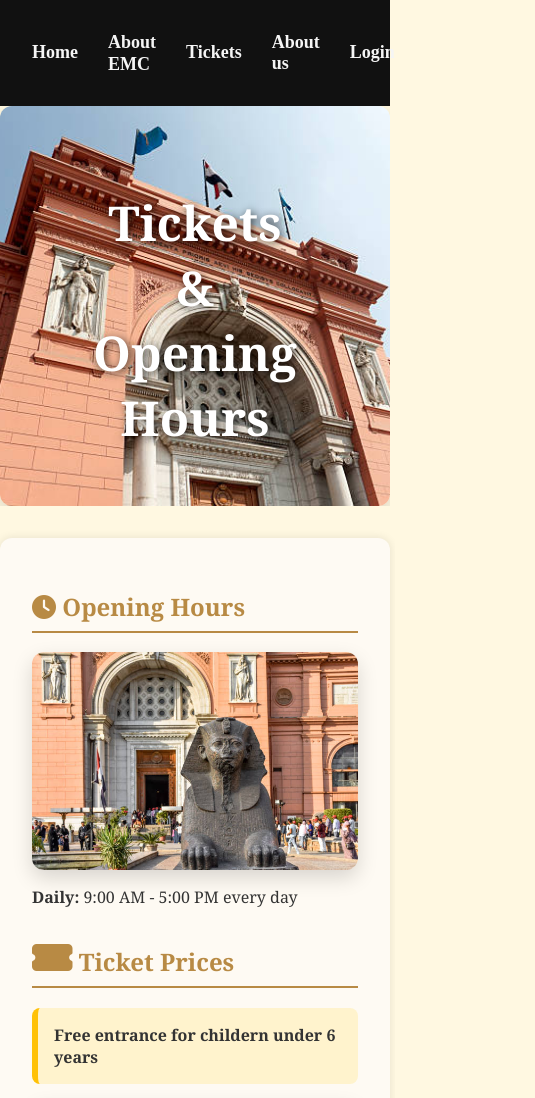
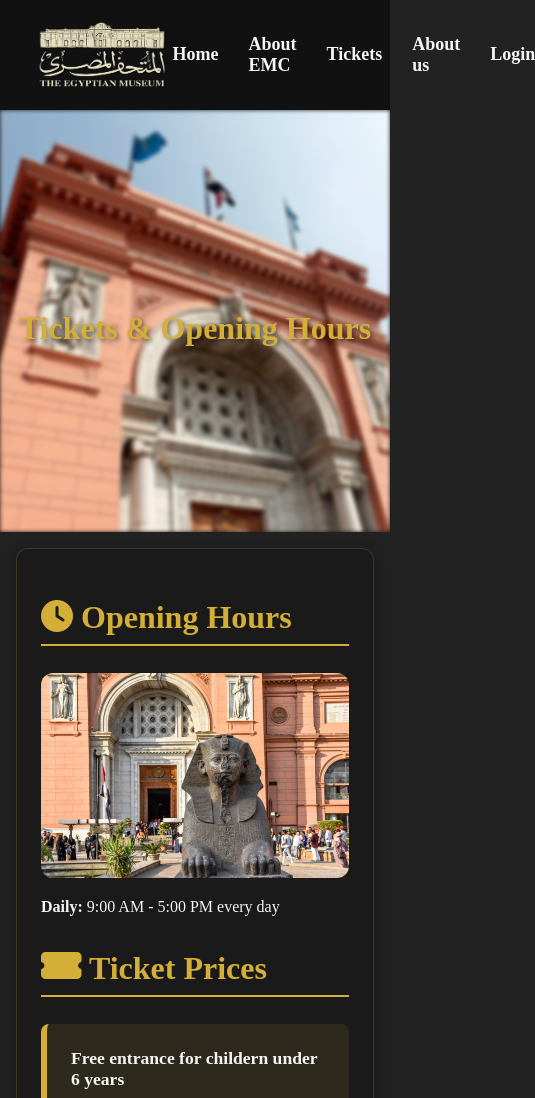
Before and after one commit to Loaay47/IT, a plain HTML site: page tickets.html in a window 390 px wide. Shown: the top 1098 px of the page, 535 px wide, since content can reach past the window. Drawn offline with Linux system fonts and the light colour scheme; a web font is replaced by a local one.

Commit message:
Finallized Tickets

```diff
--- a/css/about.css
+++ b/css/about.css
@@ -95,12 +95,7 @@ body {
 main {
   min-height: 100vh;
   padding: 100px 40px 40px 40px;
-  background-image: url('../Images/pexels-lina-3989816.jpg');
-  background-size: cover;
-  background-position: center;
-  background-repeat: no-repeat;
-  background-blend-mode: multiply;
-  background-color: rgba(0, 0, 0, 0.6);
+  background-color: black;
   align-items: center;
   justify-content: center;
 }
@@ -148,6 +143,7 @@ main {
   font-size: 1rem;
   transition: opacity 0.6s ease;
 }
+
 .member img:hover {
   transform: scale(1.1);
   border: 3px solid #FFA500;
@@ -157,6 +153,7 @@ main {
   margin: 0.5rem 0 0.2rem;
   font-size: 1.1rem;
 }
+
 .member .dream {
   opacity: 0;
   color: gold;
@@ -165,19 +162,6 @@ main {
 
 .member:hover .dream {
   opacity: 1;
-}
-
-
-h1,
-h2 {
-  color: var(--secondary-color);
-  margin-bottom: 15px;
-}
-
-p {
-  font-size: 1em;
-  line-height: 1.6;
-  margin-bottom: 10px;
 }
 
 footer {
--- a/css/tickets.css
+++ b/css/tickets.css
@@ -1,8 +1,11 @@
 body {
     margin: 0;
-    font-family: "Georgia", sans-serif;
-    background-color: #fff8e1;
-    color: #333;
+    font-family: 'Playfair Display SC', serif;
+    background-color: #222;
+    color: #f4f4f4;
+    min-height: 100vh;
+    display: flex;
+    flex-direction: column;
 }
 
 .navbar {
@@ -35,14 +38,12 @@ body {
     font-weight: bold;
     position: relative;
     padding: 8px 0;
-    transition: color 0.3s;
-    transition: transform 0.3s ease;
+    transition: all 0.3s ease;
 }
 
 .nav-links a:hover {
     color: #e0c060;
     transform: scale(1.1);
-    transition: transform 0.3s ease;
 }
 
 .dropdown {
@@ -75,24 +76,10 @@ body {
 }
 
 /* After navbar */
-img {
-    max-width: 100%;
-    height: auto;
-    display: block;
-    border-radius: 12px;
-    box-shadow: 0 8px 20px rgba(0, 0, 0, 0.15);
-    transition: transform 0.3s ease, box-shadow 0.3s ease;
-}
-
-img:hover {
-    transform: scale(1.03);
-    transition: transform 0.3s ease, box-shadow 0.3s ease;
-}
-
 .tickets-hero {
     position: relative;
     width: 100%;
-    height: 400px;
+    height: 50vh;
     overflow: hidden;
 }
 
@@ -100,6 +87,9 @@ img:hover {
     width: 100%;
     height: 100%;
     object-fit: cover;
+    filter: brightness(0.7);
+    filter: blur(2px);
+    transition: transform 0.5s ease;
 }
 
 .hero-text-overlay {
@@ -107,28 +97,44 @@ img:hover {
     top: 50%;
     left: 50%;
     transform: translate(-50%, -50%);
-    color: white;
     text-align: center;
-    text-shadow: 2px 2px 8px rgba(0, 0, 0, 0.7);
-    z-index: 1;
+    width: 100%;
 }
 
 .hero-text-overlay h1 {
-    font-size: 3rem;
+    font-size: 5rem;
     margin-bottom: 10px;
+    color: #d4af37;
+    text-shadow: 2px 2px 4px rgba(0, 0, 0, 0.5);
+    transition: transform 0.5s ease;
 }
 
-.hero-text-overlay p {
-    font-size: 5rem;
+.hero-text-overlay h1:hover {
+    transform: scale(1.1);
+    transition: transform 0.5s ease;
 }
 
 .ticket-section {
     max-width: 900px;
     margin: 2rem auto;
     padding: 2rem;
-    background-color: #fefaf3;
+    background-color: #1a1a1a;
     border-radius: 12px;
-    box-shadow: 0 0 10px rgba(0, 0, 0, 0.1);
+    box-shadow: 0 0 20px rgba(0, 0, 0, 0.3);
+    border: 1px solid rgba(212, 175, 55, 0.2);
+    transition: transform 0.3s ease, box-shadow 0.3s ease;
+}
+
+.ticket-info img {
+    width: 100%;
+    height: 100%;
+    object-fit: cover;
+    border-radius: 12px;
+}
+
+.ticket-section:hover {
+    transform: translateY(-5px);
+    box-shadow: 0 5px 25px rgba(212, 175, 55, 0.2);
 }
 
 .ticket-info {
@@ -136,34 +142,59 @@ img:hover {
 }
 
 .ticket-info h2 {
-    color: #b88a44;
-    border-bottom: 2px solid #b88a44;
+    color: #d4af37;
+    border-bottom: 2px solid #d4af37;
     padding-bottom: 0.5rem;
+    font-size: 2rem;
 }
 
 .ticket-info ul {
     list-style-type: none;
     padding-left: 0;
-    font-size: 17px
+    font-size: 1.1rem;
 }
 
 .ticket-info li {
-    padding: 0.5rem 0;
-    border-bottom: 1px dotted #ccc;
+    padding: 0.8rem 0;
+    border-bottom: 1px solid rgba(212, 175, 55, 0.2);
+    color: #f4f4f4;
+    transition: all 0.3s ease;
+}
+
+.ticket-info li:hover {
+    background-color: rgba(212, 175, 55, 0.1);
+    padding-left: 10px;
 }
 
 .note-box {
-    background-color: #fff3cd;
-    padding: 1rem;
-    border-left: 6px solid #ffc107;
+    background-color: rgba(212, 175, 55, 0.1);
+    padding: 1.5rem;
+    border-left: 6px solid #d4af37;
     border-radius: 8px;
-    font-size: 1rem;
+    font-size: 1.1rem;
+    color: #f4f4f4;
 }
 
 footer {
     text-align: center;
-    padding: 1rem;
-    background-color: #b88a44;
-    color: white;
-    margin-top: 2rem;
+    padding: 1.5rem;
+    background-color: #111;
+    color: #f4f4f4;
+    margin-top: auto;
+    border-top: 1px solid rgba(212, 175, 55, 0.2);
 }
+
+@media (max-width: 768px) {
+    .ticket-section {
+        margin: 1rem;
+        padding: 1.5rem;
+    }
+
+    .hero-text-overlay h1 {
+        font-size: 2rem;
+    }
+
+    .hero-text-overlay p {
+        font-size: 1rem;
+    }
+}
--- a/index.html
+++ b/index.html
@@ -171,7 +171,6 @@
         <p>&copy; 2025 Egyptian Museum.</p>
     </footer>
     <script src="js/validation.js"></script>
-    <script src="js/main.js"></script>
 </body>
 
 </html>
--- a/tickets.html
+++ b/tickets.html
@@ -14,7 +14,7 @@
 </head>
 
 <body>
-    <!-- Navbar -->
+    <!-- navbar -->
     <header class="navbar">
         <div class="nav-container">
             <div class="logo">
@@ -52,7 +52,7 @@
             <img src="images/entrance-loin.jpg" id="lion">
             <p><strong>Daily:</strong> 9:00 AM - 5:00 PM every day</p>
         </div>
-        <!-- tckets prices -->
+        <!-- tickets prices -->
         <div class="ticket-info">
             <h2> <i class="fas fa-ticket-alt" style="font-size:36px"></i> Ticket Prices</h2>
             <p class="note-box"><strong>Free entrance for childern under 6 years</strong></p>
@@ -68,7 +68,7 @@
                 <ul><strong>Student:</strong> 275 EGP</ul>
             </ul>
         </div>
-        <!-- photo tcket -->
+        <!-- photo ticket -->
         <div class="ticket-info">
             <h2><i class="fas fa-camera"></i> Photo Ticket</h2>
             <p><strong>Mobile Photography is free of charge.</strong></p>
@@ -77,12 +77,6 @@
         <div class="ticket-info">
             <h2><i class="fas fa-video"></i> Video Ticket </h2>
             <p><strong>Video: </strong> EGP 300 (personal use)</p>
-        </div>
-        <div class="note-box">
-            <p><strong>Note:</strong> For other uses, such as the acquisition of images for scientific publications or
-                commercial purposes, please contact the Registration, Collections Management, and Documentation
-                Department via:
-                emcregistrars@gmail.com</p>
         </div>
     </section>
     <footer>
```
Also changed, not shown: js/main.js (added), js/theme.js (added).
